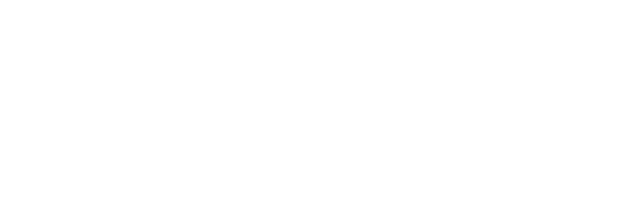
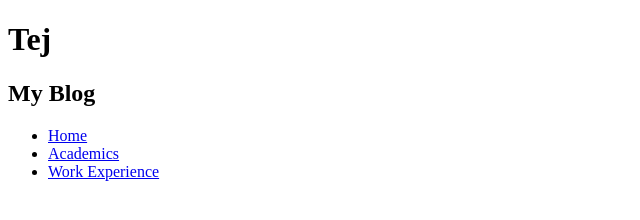
Before and after one commit to gurtej1992/myBlog_Gurtej_C0782510, a plain HTML site: page index.html in a window 1280 px wide. Shown: the whole page, without its empty margins (0-640 px from the left). Drawn offline with Linux system fonts and the light colour scheme.

Commit message:
Created Navigation bar

```diff
--- a/index.html
+++ b/index.html
@@ -2,9 +2,20 @@
 <html lang="en">
 <head>
     <meta charset="UTF-8">
-    <title>Title</title>
+    <title>HomePage</title>
+    <link rel="stylesheet" type="text/css" href="style/main.css" />
 </head>
 <body>
-
+<header>
+            <h1>Tej</h1>
+            <h2>My Blog</h2>
+</header>
+<nav>
+    <ul>
+        <li><a href="index.html">Home </a></li>
+        <li><a href="acadmics.html">Academics </a></li>
+        <li><a href="exp.html">Work Experience </a></li>
+    </ul>
+</nav>
 </body>
 </html>
```
Also changed, not shown: acadmics.html (added, +10 -0 lines), exp.html (added, +10 -0 lines), style/content.css (added), style/main.css (added).
